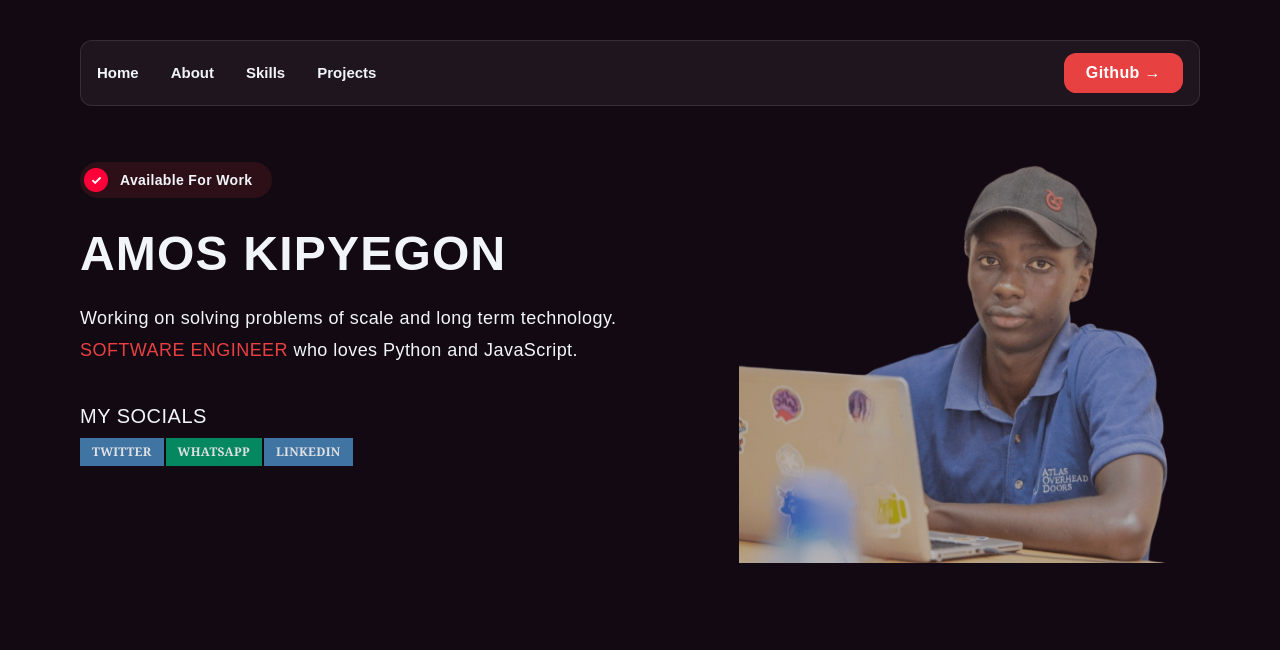
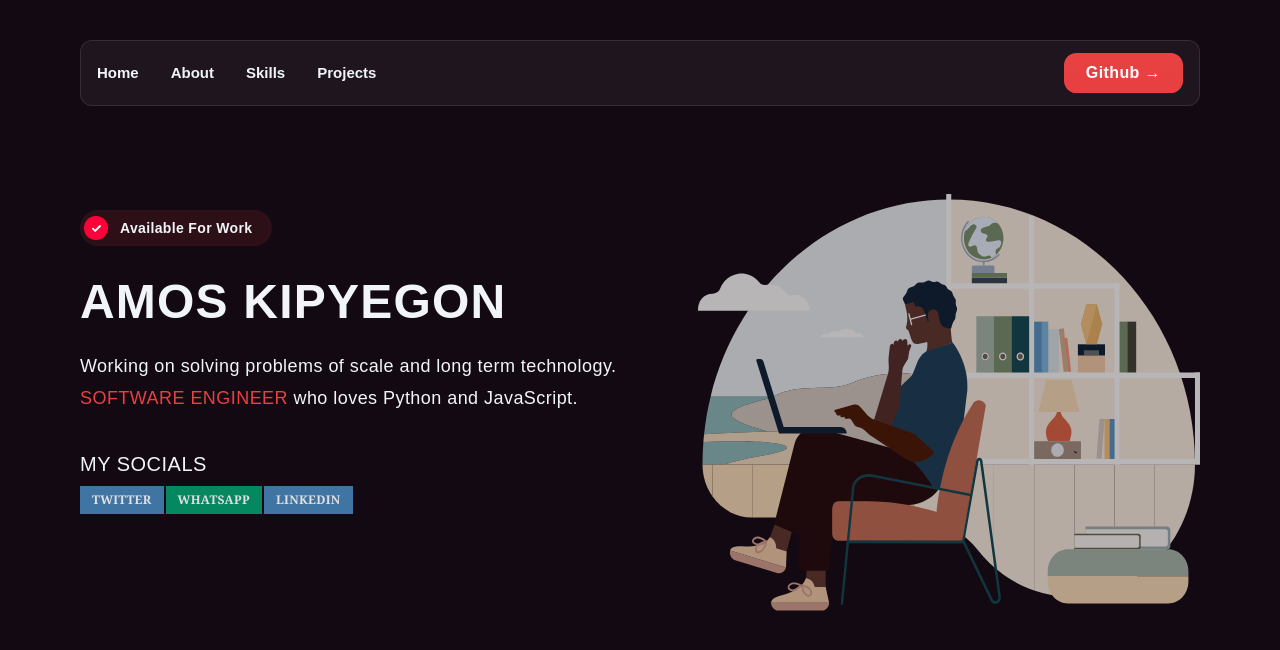
Before and after one commit to amoskipyegon1/AmosDev, a Nuxt app: page / in a window 1280 px wide. Shown: the top 650 px of the page. Built offline with nearby package versions, Linux system fonts and the light colour scheme.

Commit message:
chore: Fix Types Bugs

```diff
--- a/components/HomeHero.vue
+++ b/components/HomeHero.vue
@@ -1,5 +1,5 @@
 <script setup lang="ts">
-const itemref = ref<Element>(null);
+const itemref = ref<HTMLElement>();
 const elementloader = ref<boolean>(false);
 
 onMounted(() => {
@@ -15,17 +15,17 @@ onMounted(() => {
 		}
 	);
 
-	itemObs.observe(itemref.value);
+	itemObs.observe(itemref.value as Element);
 });
 </script>
 <template>
-	<div class="hero relative grid grid-cols-1 md:grid-cols-2 z-0">
+	<div class="hero relative grid grid-cols-1 md:grid-cols-2 z-0 pt-10 sm:pt-12">
 		<div class="hero-text z-0 px-0 py-4 flex flex-col gap-y-6">
 			<div class="work-status flex flex-row">
 				<button
 					ref="itemref"
 					class="px-1 py-1.5 flex flex-row justify-start items-center gap-x-3 rounded-3xl bg-[#e741421f] transition duration-1000"
-					:class="elementloader ? 'opacity-100 translate-x-0' : 'opacity-0 -translate-x-2'"
+					:class="elementloader ? 'opacity-100 translate-x-0 scale-100' : 'opacity-0 -translate-x-2 scale-50'"
 				>
 					<UtilitiesCheckIcon :bg="'w-6 h-6'" />
 					<small class="text-sm font-semibold capitalize tracking-wide pr-4">available for work</small>
@@ -34,7 +34,7 @@ onMounted(() => {
 			<h3
 				class="pt-2 text-2xl md:text-5xl font-semibold tracking-wide uppercase transition duration-1000"
 				ref="itemref"
-				:class="elementloader ? 'opacity-100 translate-y-0' : 'opacity-0 translate-y-3'"
+				:class="elementloader ? 'opacity-100 translate-y-0 scale-100' : 'opacity-0 translate-y-3 scale-50'"
 			>
 				Amos Kipyegon
 			</h3>
@@ -42,7 +42,7 @@ onMounted(() => {
 				<p
 					class="text-lg tracking-wide leading-8 transition duration-1000"
 					ref="itemref"
-					:class="elementloader ? 'opacity-100 translate-y-0' : 'opacity-0 translate-y-3'"
+					:class="elementloader ? 'opacity-100 translate-y-0 scale-100' : 'opacity-0 translate-y-3 scale-50'"
 				>
 					Working on solving problems of scale and long term technology.
 					<span class="text-[#e74142] uppercase">Software Engineer</span> who loves Python and JavaScript.
@@ -51,7 +51,7 @@ onMounted(() => {
 			<div
 				class="socials flex flex-col gap-y-2 pt-3 transition duration-1000"
 				ref="itemref"
-				:class="elementloader ? 'opacity-100 translate-y-0' : 'opacity-0 translate-y-3'"
+				:class="elementloader ? 'opacity-100 translate-y-0 scale-100' : 'opacity-0 translate-y-3 scale-50'"
 			>
 				<h3 class="text-xl tracking-wide uppercase">my socials</h3>
 				<div class="social-links flex flex-wrap gap-y-2 gap-x-0.5">
@@ -81,11 +81,11 @@ onMounted(() => {
 		</div>
 		<div class="hero-img opacity-5 sm:opacity-20 md:opacity-70 absolute md:relative top-0 right-0 -z-10 flex items-center justify-end">
 			<img
-				src="@/assets/Img/profile-rm.png"
+				src="@/assets/Img/Group.svg"
 				alt=""
 				class="bg-inherit w-auto h-[417px] bg-contain transition duration-1000"
 				ref="itemref"
-				:class="elementloader ? 'opacity-100 translate-y-0' : 'opacity-0 translate-y-3'"
+				:class="elementloader ? 'opacity-100 translate-y-0 scale-100' : 'opacity-0 translate-y-3 scale-50'"
 			/>
 		</div>
 	</div>
--- a/pages/index.vue
+++ b/pages/index.vue
@@ -1,5 +1,5 @@
 <script setup lang="ts">
-const navref = ref<Element>(null);
+const navref = ref<HTMLDivElement>();
 const navloader = ref<boolean>(false);
 
 onMounted(() => {
@@ -15,7 +15,7 @@ onMounted(() => {
 		}
 	);
 
-	itemObs.observe(navref.value);
+	itemObs.observe(navref.value as Element);
 });
 </script>
 <template>
```
Also changed, not shown: assets/Img/Group.svg (added).
